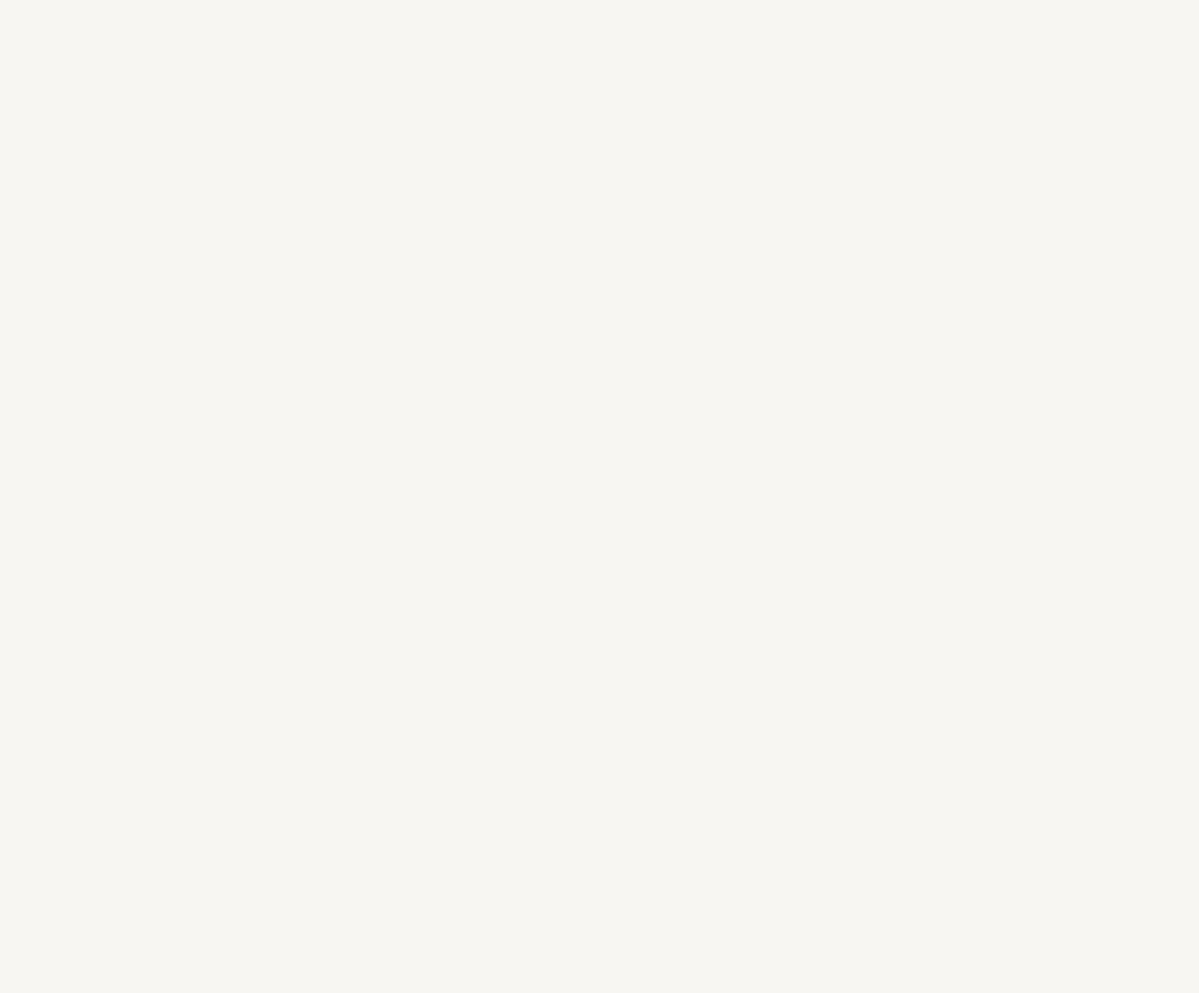
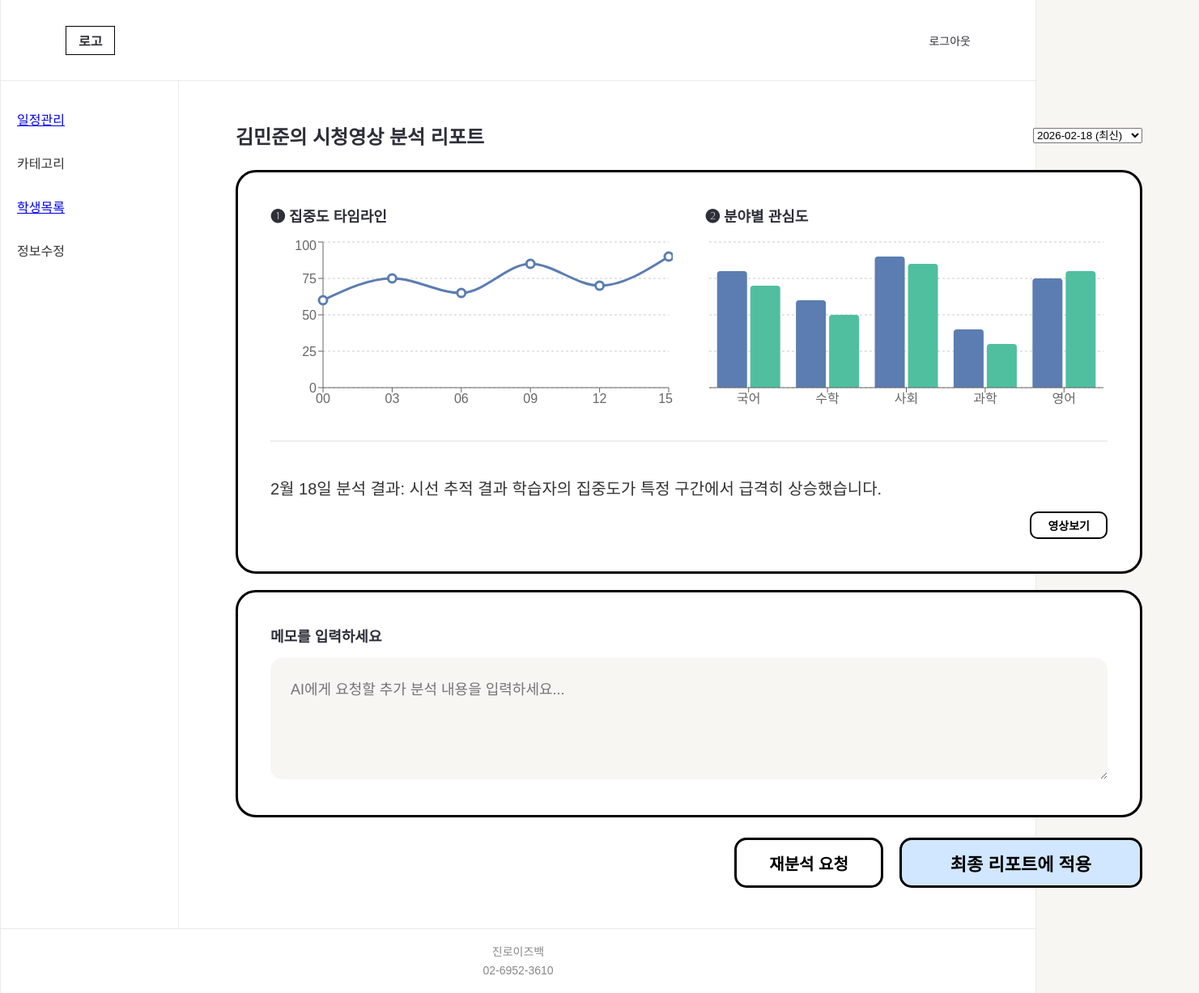
Before and after one commit to MUNJI-KANG/JINRO_IS_BACK, a React app in the folder JINRO_PROJ/frontend/: page /counselor/report/video in a window 1280 px wide. Before the commit this address had no page. Shown: the whole page at 81% size, 1481 px wide, since content can reach past the window. Before the commit the page ends 800 px from the top, so only its background shows below. Built offline with nearby package versions, Linux system fonts and the light colour scheme; the HTML template or start-up script is replaced by a standard one.

Commit message:
KT - 영상리포트 일단

```diff
--- a/JINRO_PROJ/frontend/src/App.jsx
+++ b/JINRO_PROJ/frontend/src/App.jsx
@@ -20,7 +20,7 @@ import CCatWrite from "./pages/counselor/c_category/CCatWrite";
 // import CCounseling from "./pages/counselor/c_report/CCounseling";
 // import CCounselingAI from "./pages/counselor/c_report/CCounselingAI";
 import CFinal from "./pages/counselor/c_report/CFinal";
-// import CVideoAI from "./pages/counselor/c_report/CVideoAI";
+import CVideoAI from "./pages/counselor/c_report/CVideoAI";
 
 // // student
 import SAgreement from "./pages/student/SAgreement";
@@ -56,7 +56,7 @@ function App() {
           {/* <Route path="counselor/report/counseling" element={<CCounseling />} /> */}
           {/* <Route path="counselor/report/ai" element={<CCounselingAI />} /> */}
           <Route path="counselor/report/final" element={<CFinal />} />
-          {/* <Route path="counselor/report/video" element={<CVideoAI />} /> */}
+          <Route path="counselor/report/video" element={<CVideoAI />} />
         </Route>
 
         {/* <Route index element={<Home />} /> */}
--- /dev/null
+++ b/JINRO_PROJ/frontend/src/component/ReportAi.jsx
@@ -0,0 +1,106 @@
+import { useState } from 'react';
+import { ResponsiveContainer, LineChart, Line, XAxis, YAxis, CartesianGrid, Tooltip, BarChart, Bar } from 'recharts';
+import styles from '../css/component_css/ReportAi.module.css';
+
+const ReportAi = ({ pageTitle, studentName }) => {
+    const allData = {
+        '2026-02-18 (최신)': {
+            focus: [{ time: '00', value: 60 }, { time: '03', value: 75 }, { time: '06', value: 65 }, { time: '09', value: 85 }, { time: '12', value: 70 }, { time: '15', value: 90 }],
+            interest: [{ subject: '국어', 관심도: 80, 자신감: 70 }, { subject: '수학', 관심도: 60, 자신감: 50 }, { subject: '사회', 관심도: 90, 자신감: 85 }, { subject: '과학', 관심도: 40, 자신감: 30 }, { subject: '영어', 관심도: 75, 자신감: 80 }],
+            summary: "2월 18일 분석 결과: 시선 추적 결과 학습자의 집중도가 특정 구간에서 급격히 상승했습니다.",
+            prompt: ""
+        },
+        '2026-02-17 (과거2)': {
+            focus: [{ time: '00', value: 40 }, { time: '03', value: 50 }, { time: '06', value: 80 }, { time: '09', value: 60 }, { time: '12', value: 55 }, { time: '15', value: 70 }],
+            interest: [{ subject: '국어', 관심도: 50, 자신감: 40 }, { subject: '수학', 관심도: 80, 자신감: 90 }, { subject: '사회', 관심도: 60, 자신감: 50 }, { subject: '과학', 관심도: 70, 자신감: 60 }, { subject: '영어', 관심도: 40, 자신감: 30 }],
+            summary: "2월 17일 분석 결과: 수학 과목에 대한 자신감이 매우 높게 측정되었으나 영어는 다소 낮습니다.",
+            prompt: "영어 보충 학습 권장"
+        },
+        '2026-02-16 (과거1)': {
+            focus: [{ time: '00', value: 90 }, { time: '03', value: 85 }, { time: '06', value: 70 }, { time: '09', value: 50 }, { time: '12', value: 40 }, { time: '15', value: 30 }],
+            interest: [{ subject: '국어', 관심도: 90, 자신감: 80 }, { subject: '수학', 관심도: 40, 자신감: 30 }, { subject: '사회', 관심도: 70, 자신감: 80 }, { subject: '과학', 관심도: 50, 자신감: 40 }, { subject: '영어', 관심도: 80, 자신감: 70 }],
+            summary: "2월 16일 분석 결과: 초반 집중도는 매우 좋았으나 시간이 갈수록 피로도가 누적되어 하락했습니다.",
+            prompt: "충분한 휴식 시간 배치 필요"
+        }
+    };
+
+    const [selectedDate, setSelectedDate] = useState('2026-02-18 (최신)');
+    const [prompt, setPrompt] = useState(allData[selectedDate].prompt);
+    const currentData = allData[selectedDate];
+
+    const handleDateChange = (e) => {
+        const newDate = e.target.value;
+        setSelectedDate(newDate);
+        setPrompt(allData[newDate].prompt);
+    };
+
+    return (
+        <div className={styles['analysis-page-container']}>
+            <div className={styles['analysis-header']}>
+                <h2 className={styles['student-info-title']}>{studentName}의 {pageTitle}</h2>
+                <select className={styles['date-select']} value={selectedDate} onChange={handleDateChange}>
+                    {Object.keys(allData).map(date => (
+                        <option key={date} value={date}>{date}</option>
+                    ))}
+                </select>
+            </div>
+
+            <div className={styles['video-wrap']}>
+                {/* 📍 1번 영역: 그래프와 텍스트 요약이 통합된 카드 */}
+                <section className={styles['report-card']}>
+                    <div className={styles['inner-graph-grid']}>
+                        <div className={styles['chart-item']}>
+                            <h4 className={styles['chart-title']}>❶ 집중도 타임라인</h4>
+                            <ResponsiveContainer width="100%" height={220}>
+                                <LineChart data={currentData.focus}>
+                                    <CartesianGrid strokeDasharray="3 3" vertical={false} />
+                                    <XAxis dataKey="time" />
+                                    <YAxis />
+                                    <Tooltip />
+                                    <Line type="monotone" dataKey="value" stroke="var(--primary)" strokeWidth={3} dot={{ r: 5 }} />
+                                </LineChart>
+                            </ResponsiveContainer>
+                        </div>
+                        <div className={styles['chart-item']}>
+                            <h4 className={styles['chart-title']}>❷ 분야별 관심도</h4>
+                            <ResponsiveContainer width="100%" height={220}>
+                                <BarChart data={currentData.interest}>
+                                    <CartesianGrid strokeDasharray="3 3" vertical={false} />
+                                    <XAxis dataKey="subject" />
+                                    <Tooltip />
+                                    <Bar dataKey="관심도" fill="var(--primary)" radius={[4, 4, 0, 0]} />
+                                    <Bar dataKey="자신감" fill="var(--secondary)" radius={[4, 4, 0, 0]} />
+                                </BarChart>
+                            </ResponsiveContainer>
+                        </div>
+                    </div>
+
+                    <div className={styles['analysis-summary-box']}>
+                        <p className={styles['analysis-text']}>{currentData.summary}</p>
+                        <div className={styles['video-btn-wrap']}>
+                            <button className={styles['btn-video-small']}>영상보기</button>
+                        </div>
+                    </div>
+                </section>
+
+                {/* 2번 영역: 메모 입력창 */}
+                <section className={styles['report-card']}>
+                    <label className={styles['report-label']}>메모를 입력하세요</label>
+                    <textarea
+                        className={styles['prompt-textarea']}
+                        value={prompt}
+                        onChange={(e) => setPrompt(e.target.value)}
+                        placeholder="AI에게 요청할 추가 분석 내용을 입력하세요..."
+                    />
+                </section>
+            </div>
+
+            <div className={styles['report-buttons']}>
+                <button className={styles['btn-sub']}>재분석 요청</button>
+                <button className={styles['btn-main']}>최종 리포트에 적용</button>
+            </div>
+        </div>
+    );
+};
+
+export default ReportAi;
--- /dev/null
+++ b/JINRO_PROJ/frontend/src/css/component_css/ReportAi.module.css
@@ -0,0 +1,129 @@
+.analysis-page-container {
+    width: 1200px;
+    /* 📍 화면 폭에 맞게 시원하게 펼치되, 너무 과하게 퍼지지 않도록 최대치 고정 */
+    /* max-width: 1400px;  */
+    margin: 0 auto;
+    display: flex;
+    flex-direction: column;
+    gap: 25px;
+    padding: 20px 40px;
+    box-sizing: border-box;
+}
+
+.analysis-header {
+    display: flex;
+    justify-content: space-between;
+    align-items: center;
+    width: 100%;
+}
+
+.video-wrap {
+    width: 100%;
+    display: flex;
+    flex-direction: column;
+    gap: 20px;
+}
+
+/* 리포트 카드 박스 */
+.report-card {
+    background: #fff;
+    border: 3px solid #000; /* 기획안처럼 굵은 테두리 */
+    border-radius: 25px;
+    padding: 40px;
+    width: 100%;
+    box-sizing: border-box;
+}
+
+/* 📍 내부 그래프 그리드: 가로로 넓게 2열 배치 */
+.inner-graph-grid {
+    display: grid;
+    grid-template-columns: 1fr 1fr;
+    gap: 40px;
+    margin-bottom: 30px;
+    padding-bottom: 30px;
+    border-bottom: 2px solid #eee;
+}
+
+.chart-title {
+    font-size: 18px;
+    font-weight: 700;
+    margin-bottom: 15px;
+}
+
+/* 분석 요약 박스 */
+.analysis-summary-box {
+    position: relative;
+    padding-top: 10px;
+}
+
+.analysis-text {
+    font-size: 20px;
+    line-height: 1.8;
+    color: #333;
+    margin: 0;
+}
+
+/* 📍 영상보기 버튼 소형화 */
+.video-btn-wrap {
+    display: flex;
+    justify-content: flex-end;
+    margin-top: 10px;
+}
+
+.btn-video-small {
+    border: 2px solid #000;
+    background: #fff;
+    padding: 5px 20px; /* 크기 축소 */
+    border-radius: 10px;
+    font-size: 14px; /* 글자 크기 축소 */
+    font-weight: 700;
+    cursor: pointer;
+}
+
+/* 메모 영역 */
+.report-label {
+    display: block;
+    font-size: 18px;
+    font-weight: 700;
+    margin-bottom: 15px;
+}
+
+.prompt-textarea {
+    width: 100%;
+    min-height: 150px;
+    border: none;
+    background-color: #F8F6F2;
+    border-radius: 15px;
+    padding: 25px;
+    font-size: 18px;
+    line-height: 1.6;
+    resize: vertical;
+    font-family: inherit;
+    box-sizing: border-box;
+}
+
+/* 하단 버튼 */
+.report-buttons {
+    display: flex;
+    justify-content: flex-end;
+    gap: 20px;
+}
+
+.btn-sub, .btn-main {
+    border: 3px solid #000;
+    border-radius: 15px;
+    font-weight: 800;
+    cursor: pointer;
+}
+
+.btn-sub {
+    background: #fff;
+    padding: 12px 40px;
+    font-size: 20px;
+}
+
+.btn-main {
+    background: #D1E7FF;
+    padding: 12px 60px;
+    font-size: 22px;
+}
--- a/JINRO_PROJ/frontend/src/pages/counselor/c_report/CFinal.jsx
+++ b/JINRO_PROJ/frontend/src/pages/counselor/c_report/CFinal.jsx
@@ -14,6 +14,7 @@ import {
 
 import '../../../css/common_css/base.css'
 import '../../../css/counselor_css/cFinal.css'
+import { Link } from 'react-router-dom';
 
 
 const CFinal = () => {
@@ -146,7 +147,9 @@ const CFinal = () => {
             <div className="analysis-button-group">
                 <button className="btn-analysis">상담일지 작성</button>
                 <button className="btn-analysis">영상시청 분석</button>
-                <button className="btn-analysis">상담영상 분석</button>
+                <Link to="/counselor/report/video" className="btn-link">
+                    <button className="btn-analysis">상담영상 분석</button>
+                </Link>
                 <button className="btn-analysis">ai 분석 재요청</button>
             </div>
 
--- a/JINRO_PROJ/frontend/src/pages/counselor/c_report/CVideoAI.jsx
+++ b/JINRO_PROJ/frontend/src/pages/counselor/c_report/CVideoAI.jsx
@@ -0,0 +1,12 @@
+import ReportAi from "../../../component/ReportAi";
+
+const CVideoAI = () => {
+    return (
+        <ReportAi
+            pageTitle="시청영상 분석 리포트"
+            studentName="김민준"
+        />
+    );
+};
+
+export default CVideoAI;
```
